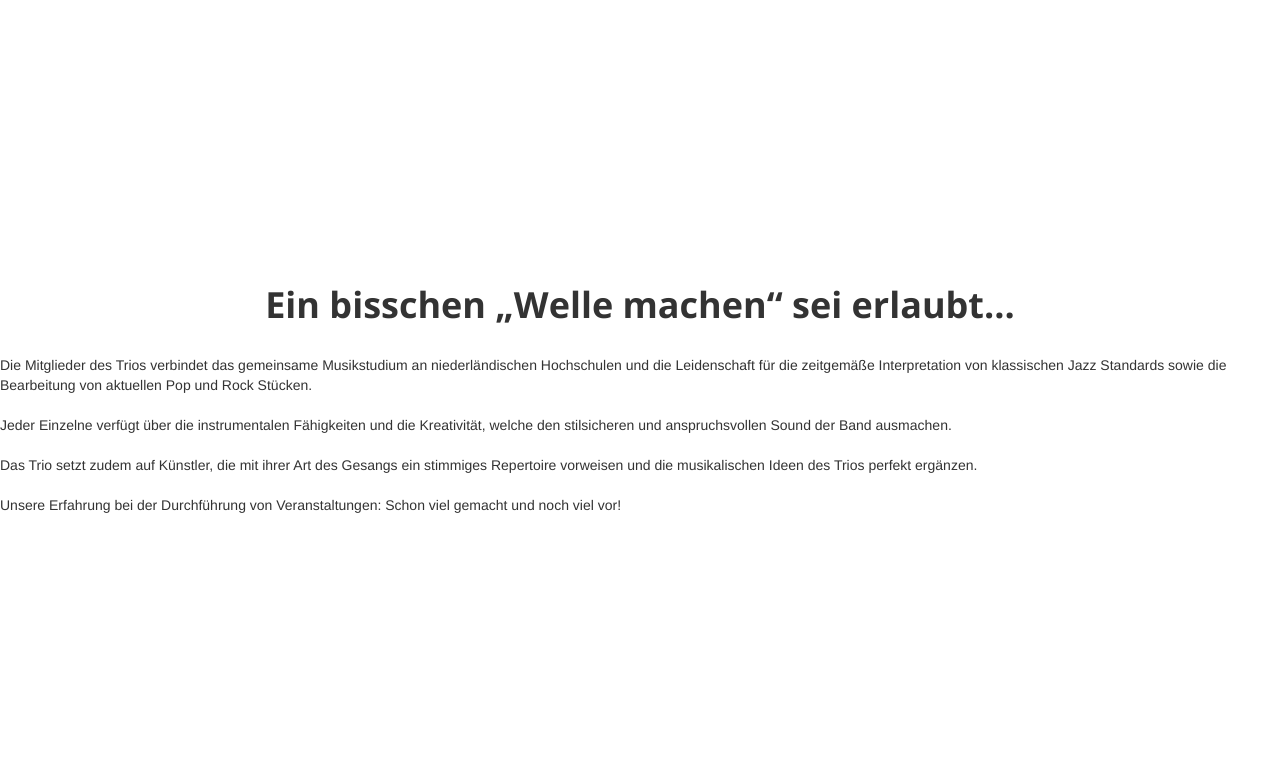
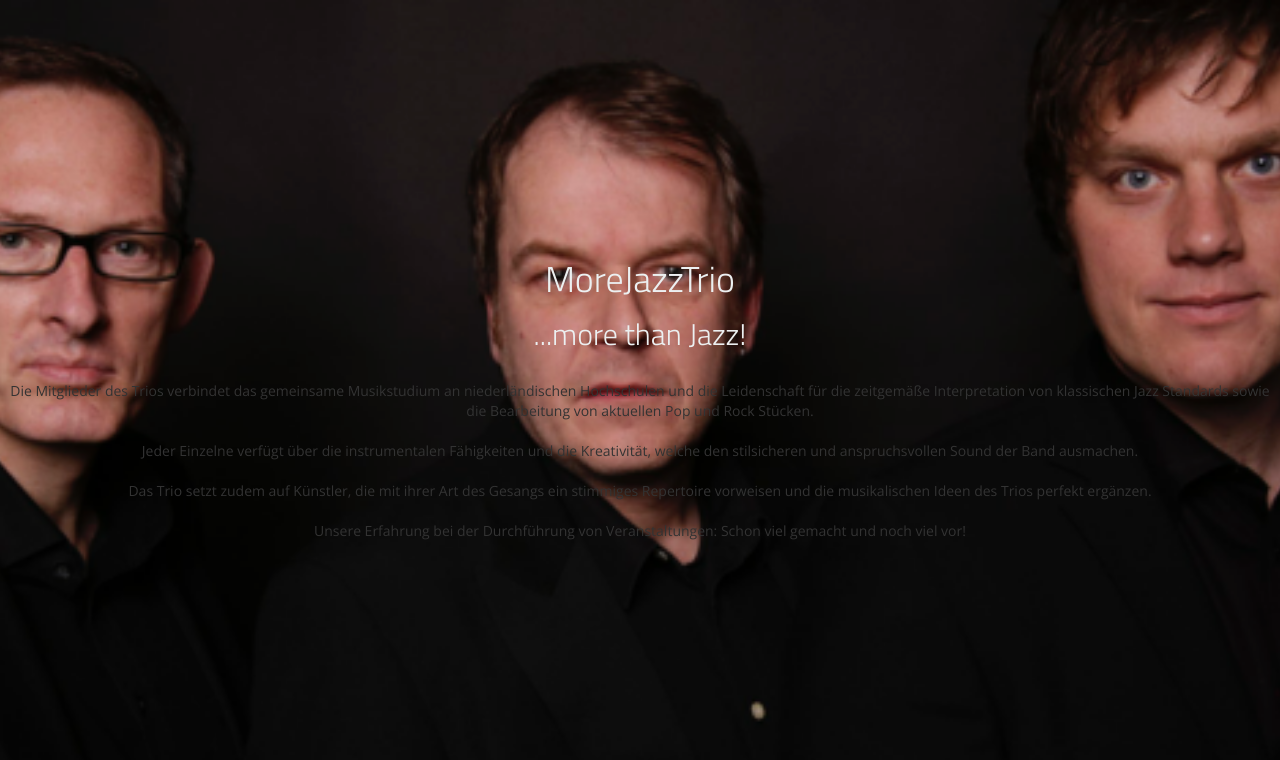
Before and after one commit to dehv/MoreJazzTrio, a plain HTML site: page index.html in a window 1280 px wide. Drawn offline with nearby package versions, Linux system fonts and the light colour scheme.

Commit message:
Background stuff

```diff
--- a/css/index.css
+++ b/css/index.css
@@ -1,8 +1,24 @@
-h1 {
+h1, h2 {
+    font-family: 'Titillium Web', sans-serif;
+    font-weight: 300;
+
+    margin-left: auto;
+    margin-right: auto;
+    text-align: center;
+
+    color: #ecf0f1;
+}
+
+.home-content {
     font-family: 'Open Sans', sans-serif;
-    font-weight: 700;
+    font-weight: 400;
 
     margin-left: auto;
     margin-right: auto;
     text-align: center;
 }
+
+.home {
+    background: url(../media/home-background.png) no-repeat center;
+    background-size: cover;
+}
--- a/index.html
+++ b/index.html
@@ -9,6 +9,7 @@
         <link href="css/index.css" rel="stylesheet">
 
         <link href='https://fonts.googleapis.com/css?family=Open+Sans:400,700,400italic' rel='stylesheet' type='text/css'>
+        <link href='https://fonts.googleapis.com/css?family=Titillium+Web:400,300' rel='stylesheet' type='text/css'>
 
         <title>MoreJazzTrie...more than Jazz!</title>
     </head>
@@ -16,7 +17,10 @@
 
         <div id="fullpage">
             <div class="section home">
-                <h1>Ein bisschen „Welle machen“ sei erlaubt...</h1> <br>
+                <h1>MoreJazzTrio</h1>
+                <h2>...more than Jazz!</h2> <br>
+
+                <div class="home-content">
                     Die Mitglieder des Trios verbindet das gemeinsame Musikstudium an niederländischen Hochschulen und die Leidenschaft für die zeitgemäße Interpretation von klassischen Jazz Standards sowie die Bearbeitung von aktuellen Pop und Rock Stücken. <br>
                     <br>
     Jeder Einzelne verfügt über die instrumentalen Fähigkeiten und die Kreativität, welche den stilsicheren und  anspruchsvollen Sound der Band ausmachen. <br>
@@ -25,6 +29,7 @@ Das Trio setzt zudem auf Künstler, die mit ihrer Art des Gesangs ein stimmiges
                     <br>
     Unsere Erfahrung bei der Durchführung von Veranstaltungen: Schon viel gemacht und noch viel vor! <br>
                     <br>
+                </div>
             </div>
         </div>
 
```
Also changed, not shown: media/home-background.png (added). Lines whose indentation alone changed are shown as unchanged.
